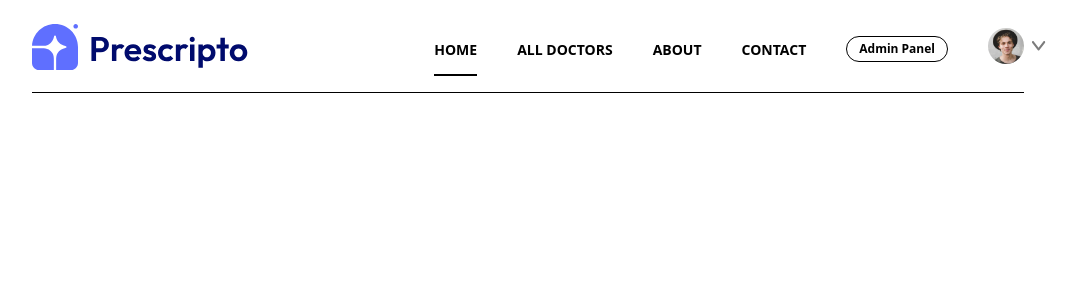
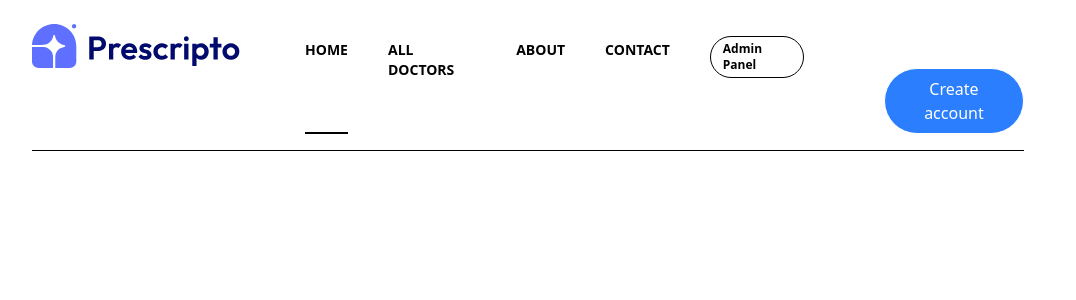
Before and after one commit to Mani-sh27/Prescripto, a React (Vite) app: page / in a window 1280 px wide. Shown: the top 300 px of the page, without its empty margins (88-1164 px from the left). Built offline with nearby package versions, Linux system fonts and the light colour scheme.

Commit message:
auto commit

```diff
--- a/src/components/Navbar.jsx
+++ b/src/components/Navbar.jsx
@@ -3,7 +3,7 @@ import { assets } from '../assets/assets_frontend/assets';
 import { Navigate, NavLink } from 'react-router-dom';
 const Navbar = () => {
   const [open, setIsOpen] = useState(false)
-  const [token, setToken] = useState(true)
+  const [token, setToken] = useState(false)
   return (
     <header>
       <div className='flex justify-between mx-42 ms-30 pb-4 border-b-[0.1px] sm:flex min-w-[890px]    '>
```
